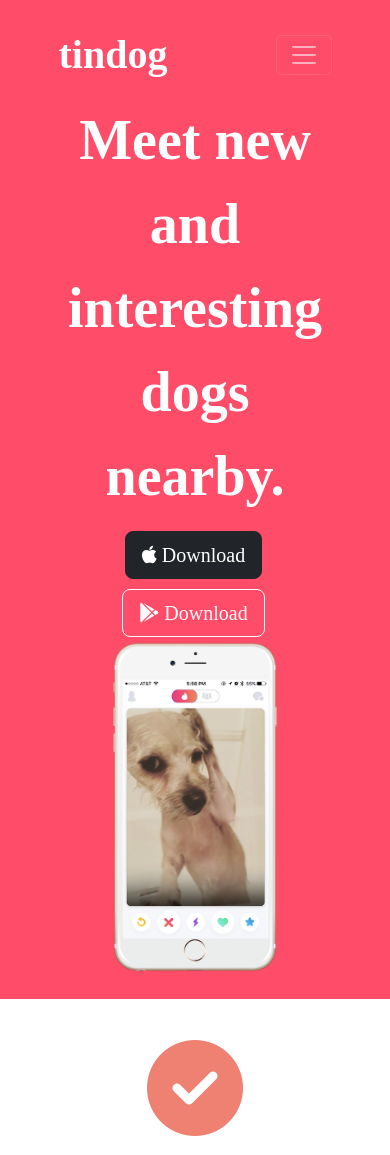
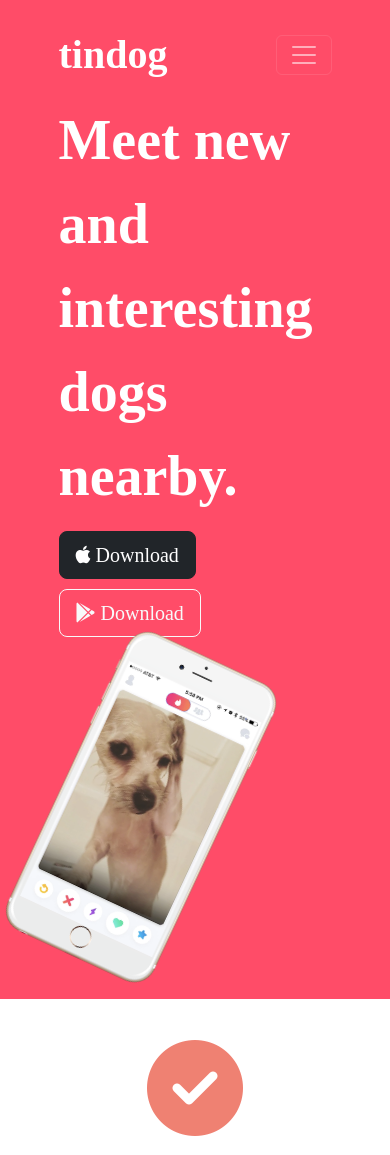
Before and after one commit to Priiyyya-21/Tindog, a plain HTML site: page tindog.html in a window 390 px wide. Shown: the top 1155 px of the page. Drawn offline with nearby package versions, Linux system fonts and the light colour scheme.

Commit message:
Update style.css

```diff
--- a/style.css
+++ b/style.css
@@ -139,14 +139,3 @@
 .social-icon{
     margin:20px 10px;
 }
-
-/* media Query breakPoint */
-@media (max-width :1012px){
-    #title{
-        text-align: center;
-    }
- .title-image{
-    position:static;
-    transform: rotate(0);
- }
-}
```
